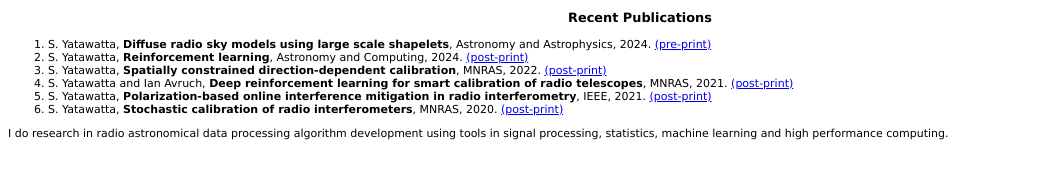
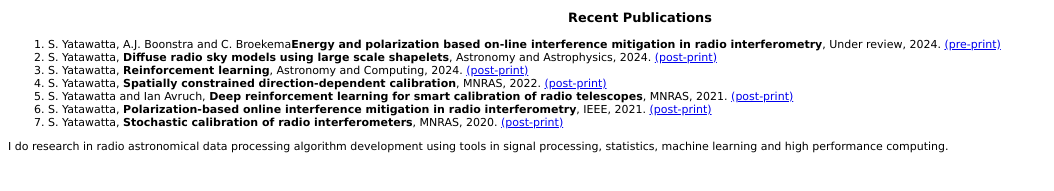
Before and after one commit to SarodYatawatta/SarodYatawatta.github.io, a plain HTML site: page index.html in a window 1280 px wide. Shown: the part 337-528 px from the top of the page, without its empty margins (0-1054 px from the left). Drawn offline with Linux system fonts and the light colour scheme.

Commit message:
update pubs

```diff
--- a/index.html
+++ b/index.html
@@ -26,7 +26,8 @@ If you need my publications, try <a href="https://scholar.google.com/citations?u
 <div style="text-align: center;"><h3>Recent Publications</h3></div>
 <div style="text-align: left;">
 <ol>
-<li>S. Yatawatta, <b>Diffuse radio sky models using large scale shapelets</b>, Astronomy and Astrophysics, 2024. <a href="https://doi.org/10.1051/0004-6361/202449158 ">(pre-print)</a></li>
+<li>S. Yatawatta, A.J. Boonstra and C. Broekema<b>Energy and polarization based on-line interference mitigation in radio interferometry</b>, Under review, 2024. <a href="https://arxiv.org/abs/2412.14775">(pre-print)</a></li>
+<li>S. Yatawatta, <b>Diffuse radio sky models using large scale shapelets</b>, Astronomy and Astrophysics, 2024. <a href="https://doi.org/10.1051/0004-6361/202449158 ">(post-print)</a></li>
 <li>S. Yatawatta, <b>Reinforcement learning</b>, Astronomy and Computing, 2024. <a href="https://www.sciencedirect.com/science/article/pii/S2213133724000489">(post-print)</a></li>
 <li>S. Yatawatta, <b>Spatially constrained direction-dependent calibration</b>, MNRAS, 2022. <a href="https://academic.oup.com/mnras/article/510/2/2718/6462915">(post-print)</a></li>
 <li>S. Yatawatta and Ian Avruch, <b>Deep reinforcement learning for smart calibration of radio telescopes</b>, MNRAS, 2021. <a href="https://academic.oup.com/mnras/article/493/4/6071/5804807">(post-print)</a></li>
```
